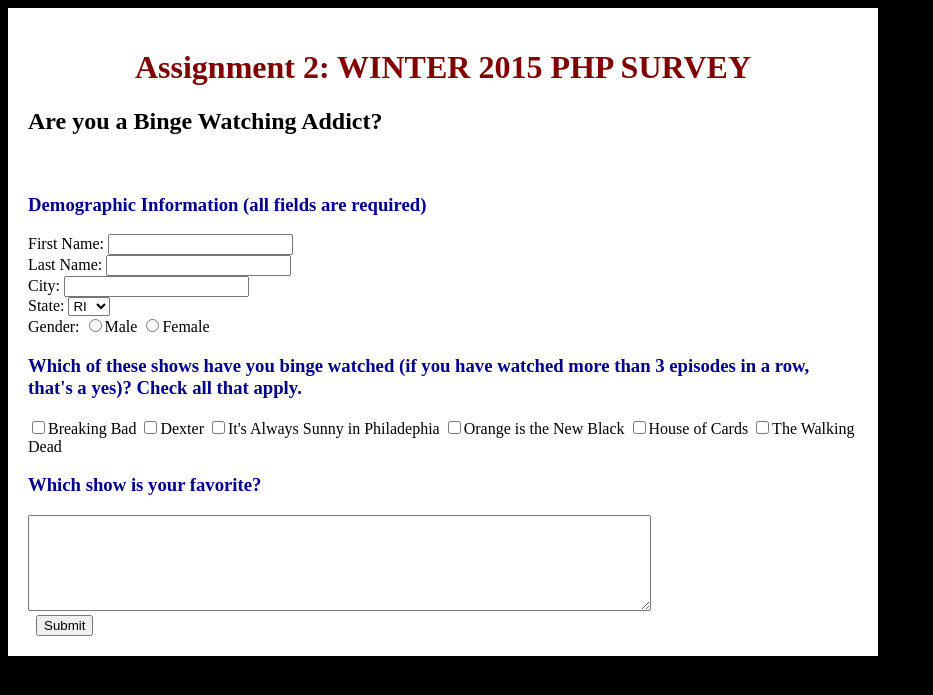
After one commit to leoraelkins/SE266, a PHP site: page /display.php in a window 1280 px wide. The commit adds this page. Shown: the top 695 px of the page, without its empty margins (0-933 px from the left). Run offline with PHP 8.4, Linux system fonts and the light colour scheme; data that the repository does not hold is empty.

Commit message:
finished with assignment 1, the survey

```diff
--- a/Survey/database.php
+++ b/Survey/database.php
@@ -1,15 +1,15 @@
 <?php
-    $dsn = 'mysql:host=localhost;dbname=survey';
+//connects to the databse
+	$dsn = 'mysql:host=localhost;dbname=survey';
     $username = 'root';
     $password = '';
 
-$db = new PDO($dsn, $username, $password);
-
-/*     try {
-
+    try {
+        $db = new PDO($dsn, $username, $password);
     } catch (PDOException $e) {
-        $error_message = $e->getMessage();
-        include('database_error.php');
-        exit();
-    } */
+      	$error = $e->getMessage();
+		include ('display.php');
+		echo "<p> $error </p>";
+	    exit();
+    }
 ?>
--- /dev/null
+++ b/Survey/display.php
@@ -0,0 +1,51 @@
+<?php
+require_once('database.php');
+//Start app
+if (isset($_POST['action'])) {
+    $action =  $_POST['action'];
+} else {
+    $action =  'app';
+}
+$errors = array();
+switch ($action){
+	case'submit':
+		$first_name = $_POST['first_name'];
+		$last_name = $_POST['last_name'];
+		$city = $_POST['city'];
+		$state = $_POST['state'];
+		$gender = $_POST['gender'];
+		$shows = $_POST['shows'];
+		$comments = $_POST['comments'];
+		//validata data
+		if(empty($first_name) || empty($last_name)){
+			$errors[] = 'First name and last name are required fields.';
+		}
+		if(empty($city)){
+			$errors[] = 'City is a required field.';
+		}
+		if(!isset($gender)) {
+			$errors[] = 'The law of genetics requires that you were born at least a male or a female so go ahead and pick one.';
+		}
+		if(!isset($shows)){
+			$errors[] = 'Please choose at least one show.';
+		}
+
+		//if all content valid, insert the data in database on submit button
+		if ($errors[0] == ''){
+			$shows_imploded = implode(',', $shows);
+			$query = "INSERT INTO survey
+				(firstName, lastName, city, state, gender, shows, comments)
+				VALUES
+				('$first_name', '$last_name', '$city', '$state', '$gender', '$shows_imploded', '$comments')";
+			$db->exec($query);
+
+			$errors[] = 'Your response to this survey has been successfully saved. THANK YOU!';
+		}
+		break;
+	case 'app':
+		$error ='Something has gone terribly wrong?';
+		break;
+	}
+
+include 'index.php';
+?>
--- a/Survey/index.php
+++ b/Survey/index.php
@@ -1,24 +1,29 @@
+<!DOCTYPE html>
 <html>
-	<head>
-		<title>Assignment 2 - Binge Watching Survey</title>
-	</head>
-		<body>
+<head>
+	<title>PHP Assignment 2 - Survey</title>
+	<link rel="stylesheet" type="text/css" href="main.css"/>
+</head>
+
+<body>
+	<div id="page">
+		<div id="header">
 			<h1>Assignment 2: WINTER 2015 PHP SURVEY</h1>
 			<h2>Are you a Binge Watching Addict?</h2>
-
-		<form action = "display_results.php" method = "post">
-			<input type="hidden" name="action" value="submit"/>
-
+		</div> <!-- end header div -->
+	<div id="main">
+		<form action="display.php" method="post">
+		<input type="hidden" name="action" value="submit"/>
 		<div id="demographics">
 			<h3>Demographic Information (all fields are required)</h3>
 				<label>First Name: </label>
-				<input type = "text" name = "first_name"> <br>
+				<input type = "text" name = "first_name" value = <?php echo $first_name ?> > <br>
 
 				<label>Last Name: </label>
-				<input type = "text" name = "last_name"> <br>
+				<input type = "text" name = "last_name" value = <?php echo $last_name ?> > <br>
 
 				<label>City: </label>
-				<input type = "text" name = "city"> <br>
+				<input type = "text" name = "city" value = <?php echo $city ?> > <br>
 
 				<label>State: </label>
 				<select name = "state">
@@ -30,7 +35,7 @@
 				<label>Gender: </label>
 				<input type = "radio" name = "gender" value = "male">Male
 				<input type = "radio" name = "gender" value = "female">Female<br>
-			</div>
+			</div> <!-- end demographics div -->
 
 			<div id = "survey">
 				<h3>Which of these shows have you binge watched (if you have watched more than 3 episodes in a row, that's a yes)?  Check all that apply.</h3>
@@ -40,20 +45,30 @@
 				<input type = "checkbox" name = "shows[]" value = "orange">Orange is the New Black
 				<input type = "checkbox" name = "shows[]" value = "house_cards">House of Cards
 				<input type = "checkbox" name = "shows[]" value = "walking_dead">The Walking Dead
-			</div>
+			</div> <!-- end survey div -->
 
-			<div id = "comments">
-				<h3>Additional comments/notes: </h3>
-				<textarea name = "comment" rows = "6" cols = "75"></textarea>
-			</div>
+			<div id = "comment">
+				<h3>Which show is your favorite? </h3>
+				<textarea name = "comments" rows = "6" cols = "75"></textarea>
+			</div> <!-- end comment div -->
 
-        	<div id="buttons"><br>
-            	<input type="submit" value="Submit"/><br />
-				<p>Errors: <?php echo $message; ?></p>
-        	</div>
+			<label>&nbsp;</label>
+			<input type="submit" value="Submit" />
 
+			<br />
+
+			<?php if (count($errors) > 0) : ?>
+				<h2>Errors:</h2>
+				<ul>
+					<?php foreach($errors as $error) : ?>
+					<li><?php echo $error; ?></li>
+					<?php endforeach; ?>
+				</ul>
+			<?php endif; ?>
 		</form>
 
- 		</body>
+	</div> <!-- end page div -->
+	</div> <!-- end main div -->
+	</body>
 
 </html>
--- /dev/null
+++ b/Survey/main.css
@@ -0,0 +1,25 @@
+#page {
+    width: 850px;
+	padding: 10px;
+ 	background-color: white;
+}
+#header {
+    padding: 10px;
+}
+#main {
+ 	padding: 10px;
+}
+body {
+    background-color: black;
+    font-family: Century Gothic;
+}
+h1 {
+	text-align: center;
+    color: maroon;
+}
+h2 {
+	color: black;
+}
+h3 {
+	color: darkblue;
+}
```
Also changed, not shown: Survey/test.php (+8 -0 lines).
